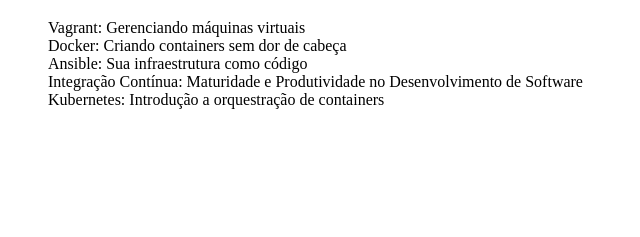
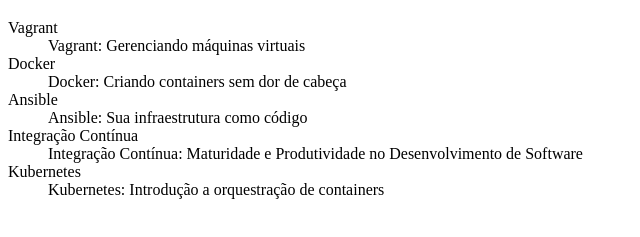
Before and after one commit to anselmoft/alura-git, a plain HTML site: page index.html in a window 1280 px wide. Shown: the part 61-298 px from the top of the page, without its empty margins (0-640 px from the left). Drawn offline with Linux system fonts and the light colour scheme.

Commit message:
Separando os títulos

```diff
--- a/index.html
+++ b/index.html
@@ -8,10 +8,15 @@
     <h1>Cursos de Devops</h1>
 
     <dl>
+        <dt>Vagrant</dt>
         <dd>Vagrant: Gerenciando máquinas virtuais</dd>
+        <dt>Docker</dt>
         <dd>Docker: Criando containers sem dor de cabeça</dd>
+        <dt>Ansible</dt>
         <dd>Ansible: Sua infraestrutura como código</dd>
+        <dt>Integração Contínua</dt>
         <dd>Integração Contínua: Maturidade e Produtividade no Desenvolvimento de Software</dd>
+        <dt>Kubernetes</dt>
         <dd>Kubernetes: Introdução a orquestração de containers</dd>
     </dl>
 </body>
```
